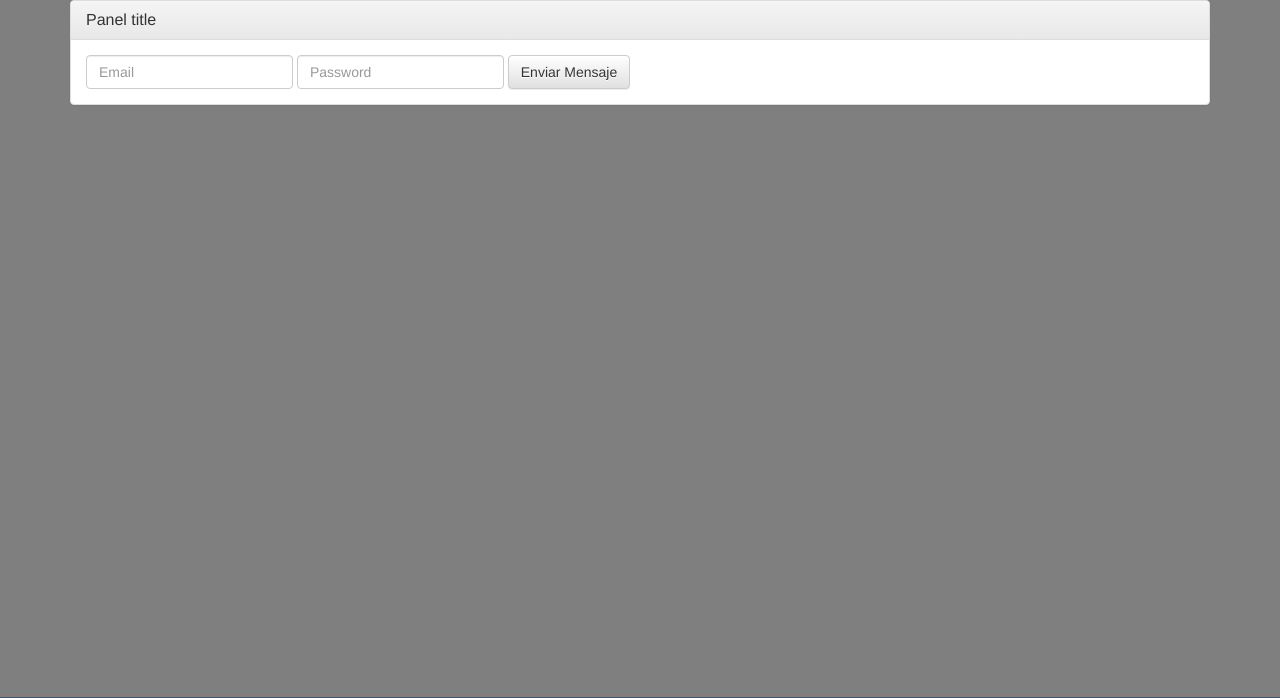
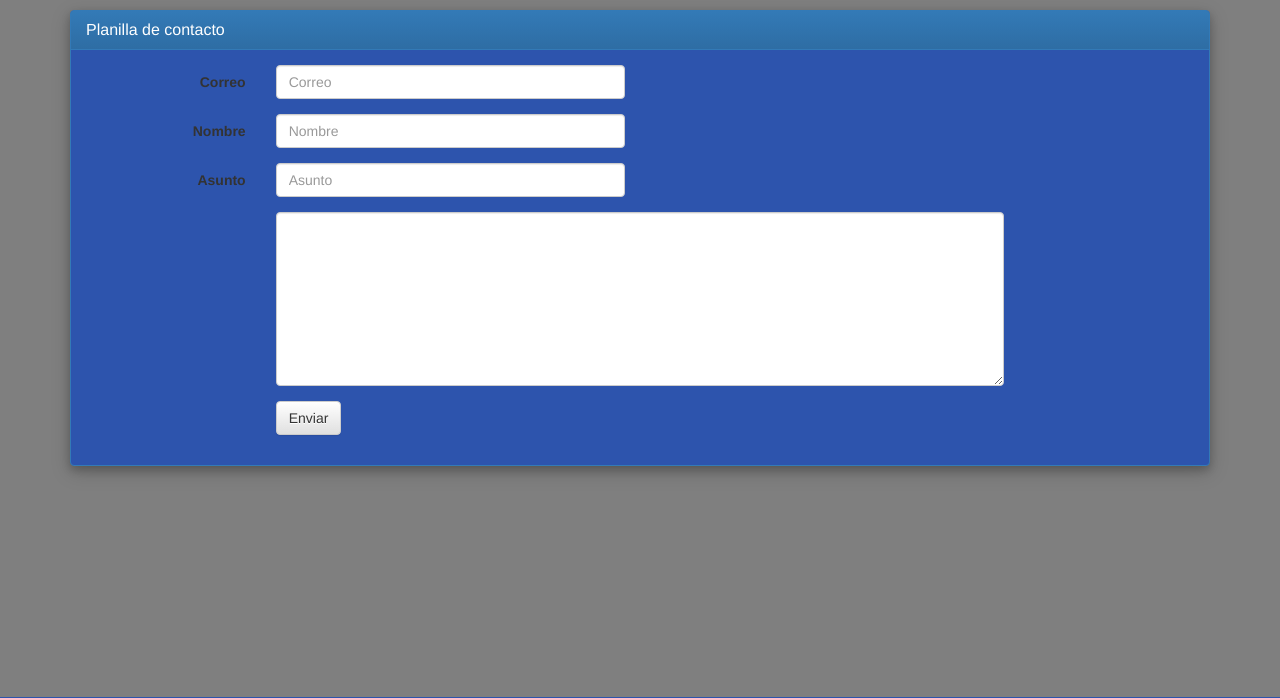
Before and after one commit to SoftARV/F4movies-web-page, a PHP site: page /contacto.php in a window 1280 px wide. Shown: the part 51-749 px from the top of the page. Run offline with PHP 8.4, Linux system fonts and the light colour scheme; some libraries are stand-ins or nearby versions.

Commit message:
Update
actualizacion a contacto y style-conctacto

```diff
--- a/contacto.php
+++ b/contacto.php
@@ -8,6 +8,7 @@
 	<?php
 		echo Head("Contacto || F4Movies");
 	?>
+	<link rel="stylesheet" type="text/css" href="css/style-contacto.css">
 </head>
 <body>
 	<?php
@@ -15,23 +16,43 @@
 	?>
 
 	<div class="container">
-		<div class="panel panel-default">
-			<div class="panel-heading">
-				<h3 class="panel-title">Panel title</h3>
-			</div>
-			<div class="panel-body">
-				<form class="form-inline">
+		<div class="panel panel-primary">
+	  		<div class="panel-heading">
+	    			<h3 class="panel-title">Planilla de contacto</h3>
+	 		</div>
+	  			<div class="panel-body">
+		    		<form class="form-horizontal">
 					<div class="form-group">
-						<label class="sr-only" for="exampleInputEmail3">Nombre</label>
-						<input type="email" class="form-control" id="exampleInputEmail3" placeholder="Email">
+						<label for="inputEmail3" class="col-sm-2 control-label">Correo</label>
+						<div class="col-sm-4">
+							<input type="email" class="form-control" id="inputEmail3" placeholder="Correo">
+						</div>
 					</div>
 					<div class="form-group">
-						<label class="sr-only" for="exampleInputPassword3">Apellido</label>
-						<input type="password" class="form-control" id="exampleInputPassword3" placeholder="Password">
+						<label for="inputPassword3" class="col-sm-2 control-label">Nombre</label>
+						<div class="col-sm-4">
+							<input type="text" class="form-control" id="inputPassword3" placeholder="Nombre">
+						</div>
 					</div>
-					<button type="submit" class="btn btn-default">Enviar Mensaje</button>
-				</form>
-			</div>
+					<div class="form-group">
+						<label for="inputPassword3" class="col-sm-2 control-label">Asunto</label>
+						<div class="col-sm-4">
+							<input type="text" class="form-control" id="inputPassword3" placeholder="Asunto">
+						</div>
+					</div>
+					<div class="form-group">
+						<div class="col-sm-8 col-sm-offset-2">
+							<textarea class="form-control" rows="8"></textarea>
+						</div>
+
+					</div>
+					<div class="form-group">
+						<div class="col-sm-offset-2 col-sm-10">
+							<button type="submit" class="btn btn-default">Enviar</button>
+						</div>
+					</div>
+					</form>
+	  			</div>
 		</div>
 	</div>
 <footer>
--- a/css/style-contacto.css
+++ b/css/style-contacto.css
@@ -0,0 +1,31 @@
+button.comprar {
+    height: 40px;
+    margin: 0;
+    padding: 0 20px;
+    vertical-align: middle;
+    background: #D99F01;
+    border: 0;
+    font-family: 'Roboto', sans-serif;
+    font-size: 16px;
+    font-weight: 300;
+    line-height: 40px;
+    color: #fff;
+    -moz-border-radius: 4px; -webkit-border-radius: 4px; border-radius: 4px;
+    text-shadow: none;
+    -moz-box-shadow: none; -webkit-box-shadow: none; box-shadow: none;
+    -o-transition: all .3s; -moz-transition: all .3s; -webkit-transition: all .3s; -ms-transition: all .3s; transition: all .3s;
+}
+
+button.comprar:hover { opacity: 0.6; color: #fff; }
+
+button.comprar:active { outline: 0; opacity: 0.6; color: #fff; -moz-box-shadow: none; -webkit-box-shadow: none; box-shadow: none; }
+
+button.comprar:focus { outline: 0; opacity: 0.6; background: #B68601; color: #fff; }
+
+button.comprar:active:focus, button.comprar.active:focus { outline: 0; opacity: 0.6; background: #166B0A; color: #fff; }
+
+div.panel{
+    margin-top: 10px;
+	background-color: #2D54AD;
+	box-shadow: 0 4px 8px 0 rgba(0, 0, 0, 0.2), 0 6px 20px 0 rgba(0, 0, 0, 0.19);
+}
--- a/css/style-login.css
+++ b/css/style-login.css
@@ -49,8 +49,7 @@
 }
 
 input.login-input,
-textarea,
-textarea.form-control {
+{
 	height: 50px;
     margin: 0;
     padding: 0 20px;
@@ -67,16 +66,9 @@ textarea.form-control {
     -o-transition: all .3s; -moz-transition: all .3s; -webkit-transition: all .3s; -ms-transition: all .3s; transition: all .3s;
 }
 
-textarea,
-textarea.form-control {
-	padding-top: 10px;
-	padding-bottom: 10px;
-	line-height: 30px;
-}
 
 input.login-input,
-textarea:focus,
-textarea.form-control:focus {
+{
 	outline: 0;
 	background: #444;
     border: 3px solid #555;
```
